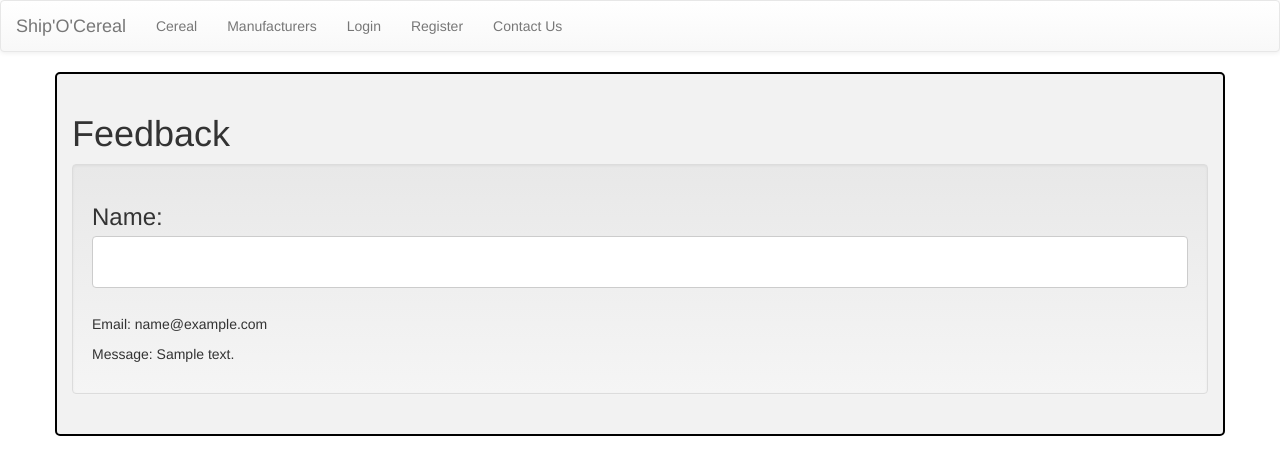
After one commit to trudzer/ship-o-cereal, a Django app: template templates/feedback.html in a window 1280 px wide. The commit adds this page. Shown: the top 475 px of the page. Run offline with Django 3.2, Linux system fonts and the light colour scheme; the template is opened without the code that fills it: most values are stand-ins (such as "Sample title", 1, 10 or a date in 2020); form fields are guessed from the names that the template uses; some libraries are stand-ins or nearby versions.

Commit message:
do the change

```diff
--- a/contact_form/models.py
+++ b/contact_form/models.py
@@ -2,7 +2,7 @@ from django.db import models
 
 class ContactUs(models.Model):
     name = models.CharField(max_length=255)
-    email = models.CharField(max_length=255, blank=True)
+    email = models.CharField(max_length=255)
     message = models.CharField(max_length=999, blank=True)
 
     def __str__(self):
--- a/ship_o_cereal/urls.py
+++ b/ship_o_cereal/urls.py
@@ -1,4 +1,4 @@
-"""candyQueen2 URL Configuration
+"""ship O'Cereal URL Configuration
 
 The `urlpatterns` list routes URLs to views. For more information please see:
     https://docs.djangoproject.com/en/3.2/topics/http/urls/
@@ -24,5 +24,6 @@ urlpatterns = [
     path('cereals/', include('cereal.urls')),
     path('manufacturers/', include('manufacturer.urls')),
     path('user/', include('user.urls')),
-    path('contact_us/', views.contact_us, name="contact_us")
+    path('contact_us/', views.contact_us, name="contact_us"),
+    path('feedback/', views.feedback, name="feedback")
 ]
--- a/static/css/main.css
+++ b/static/css/main.css
@@ -3,7 +3,7 @@ body {
 }
 
 .cereal {
-    height: 400px;
+    height: 33%;
     float: left;
     width: 50%; /* three boxes (use 25% for four, and 50% for two, etc) */
     padding: 50px; /* if you want space between the images */
--- a/templates/cereal/single_cereal.html
+++ b/templates/cereal/single_cereal.html
@@ -4,4 +4,10 @@
         <h4>{{ cereal.name }}</h4>
         <p>{{ cereal.description }}</p>
     </a>
+    <a href="/user/profile">
+        <button type="submit" class="btn btn-primary pull-right" style="clear:both; margin: 10px 0">More Information</button>
+    </a>
+    <a href="/user/profile">
+    <button type="submit" class="btn btn-primary pull-right" style="clear:both; margin: 10px 0">Buy ${{ cereal.price }}</button>
+    </a>
 </div>
--- /dev/null
+++ b/templates/feedback.html
@@ -0,0 +1,9 @@
+{% extends 'base.html' %}
+{% block content %}
+    <h1 class="red">Feedback</h1>
+    <div class="feedback">
+        {% for feedback in feedbacks %}
+            {% include 'single_feedback.html' with  feedback=feedback %}
+        {% endfor %}
+    </div>
+{% endblock %}
--- a/templates/navigation.html
+++ b/templates/navigation.html
@@ -27,6 +27,9 @@
             <li><a href="{% url 'register' %}">Register</a></li>
         {% endif %}
         <li><a href=" {% url 'contact_us' %}">Contact Us</a></li>
+        {% if user.is_superuser %}
+        <li><a href=" {% url 'feedback' %}">Feedback</a></li>
+        {% endif %}
         {% if request.get_full_path == "/" or request.get_full_path == "/cereals/" %}
         <div class="input-group">
             <input type="search" class="form-control" id="search-box" placeholder="Enter your search here.." />
--- /dev/null
+++ b/templates/single_feedback.html
@@ -0,0 +1,5 @@
+<div class="well feedback">
+    <h3>Name: {{ contact_form.name }}</h3>
+    <p>Email: {{ contactus.email }}</p>
+    <p>Message: {{ contactus.message }}</p>
+</div>
--- a/user/forms/profile_form.py
+++ b/user/forms/profile_form.py
@@ -7,6 +7,6 @@ class ProfileForm(ModelForm):
         model = Profile
         exclude = [ 'id', 'user' ]
         widgets = {
-            'favorite_candy': widgets.Select(attrs={ 'class': 'form-control' }),
+            'favorite_cereal': widgets.Select(attrs={ 'class': 'form-control' }),
             'profile_image': widgets.TextInput(attrs={ 'class': 'form-control' })
         }
--- a/user/models.py
+++ b/user/models.py
@@ -7,5 +7,5 @@ from cereal.models import Cereal
 
 class Profile(models.Model):
     user = models.OneToOneField(User, on_delete=models.CASCADE)
-    favorite_candy = models.ForeignKey(Cereal, on_delete=models.CASCADE)
+    favorite_cereal = models.ForeignKey(Cereal, on_delete=models.CASCADE)
     profile_image = models.CharField(max_length=9999)
```
Also changed, not shown: contact_form/views.py (+14 -2 lines), templates/contact_us.html (+4 -25 lines), contact_form/migrations/0001_initial.py, user/migrations/0001_initial.py.
